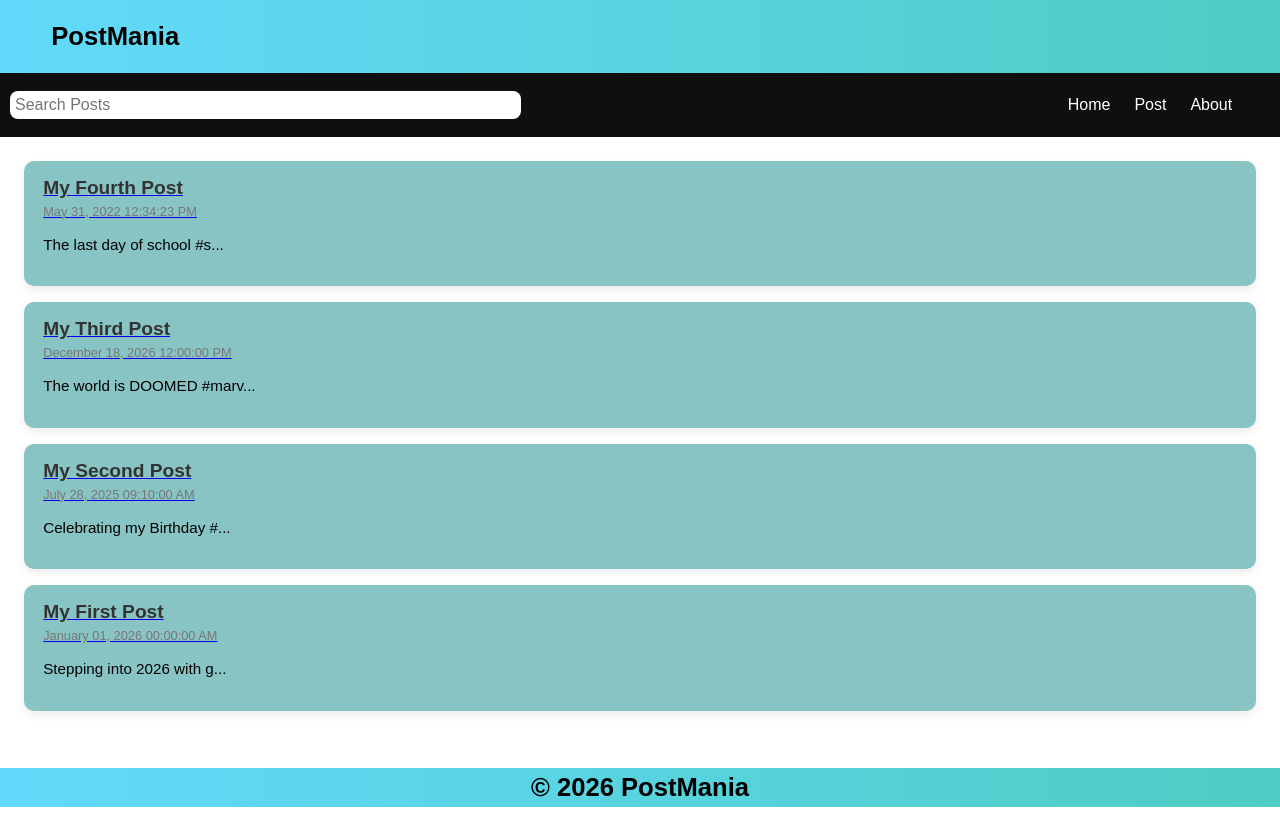
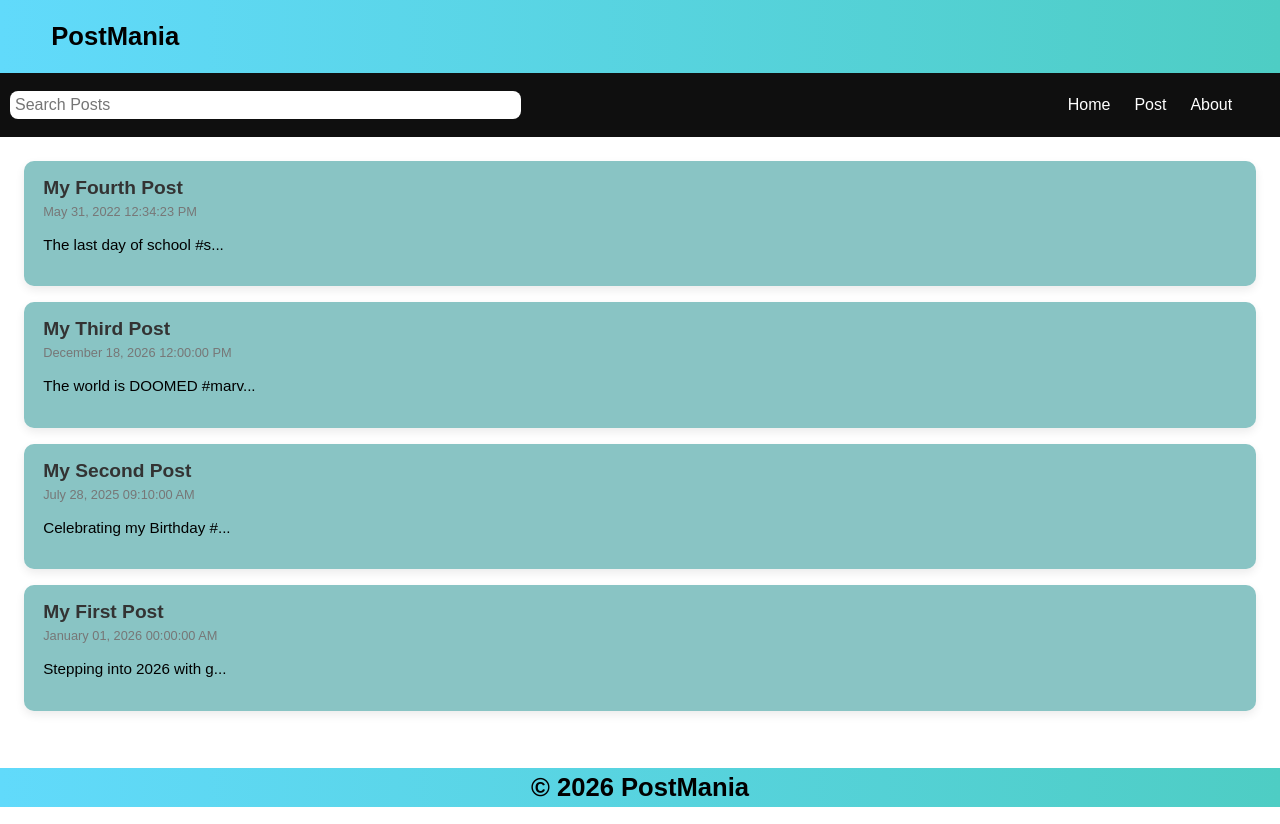
Before and after one commit to Menaka-J/React-Tutorial, a React (Vite) app in the folder social-media/: page / in a window 1280 px wide. Built offline with nearby package versions, Linux system fonts and the light colour scheme.

Commit message:
social-media14

```diff
--- a/social-media/src/App.css
+++ b/social-media/src/App.css
@@ -103,6 +103,11 @@
 .postbody {
   font-size: 0.95rem;
   line-height: 1.4;
+}
+
+.postlink{
+  text-decoration: none;
+  color: inherit;
 }
 
 /* newpost  */
--- a/social-media/src/Post.jsx
+++ b/social-media/src/Post.jsx
@@ -4,7 +4,7 @@
 function Post({ post }) {
     return (
         <article className='post'>
-            <Link to={`post/${post.id}`}>
+            <Link to={`post/${post.id}`} className='postlink'>
                 <h2 className='posttitle'>{post.title}</h2>
                 <p className='postdate'>{post.datetime}</p>
             </Link>
--- a/social-media/src/PostPage.jsx
+++ b/social-media/src/PostPage.jsx
@@ -1,10 +1,33 @@
 import React from 'react'
-import { Link } from 'react-router-dom'
+import { Link, useParams } from 'react-router-dom'
 
-function PostPage() {
+function PostPage({ posts, handledelete }) {
+    const { id } = useParams();
+    const post = posts.find(post => (post.id).toString() === id);
+
     return (
         <>
-            <h1>PostPage</h1>
+            <div className='postpage'>
+                <article className='postbox'>
+                    {
+                        post &&
+                        <>
+                            <h2>{post.title}</h2>
+                            <p className='postdate'>{post.datetime}</p>
+                            <p className='postbody'>{post.body}</p>
+                            <button onClick={() => handledelete(post.id)}>Delete Post</button>
+                        </>
+                    }
+                    {
+                        !post &&
+                        <>
+                            <h2>Post not found!</h2>
+                            <p>Sorry, Some Error occured 😢</p>
+                            <Link to='/'>Visit Our Homepage</Link>
+                        </>
+                    }
+                </article>
+            </div>
         </>
     )
 }
```
